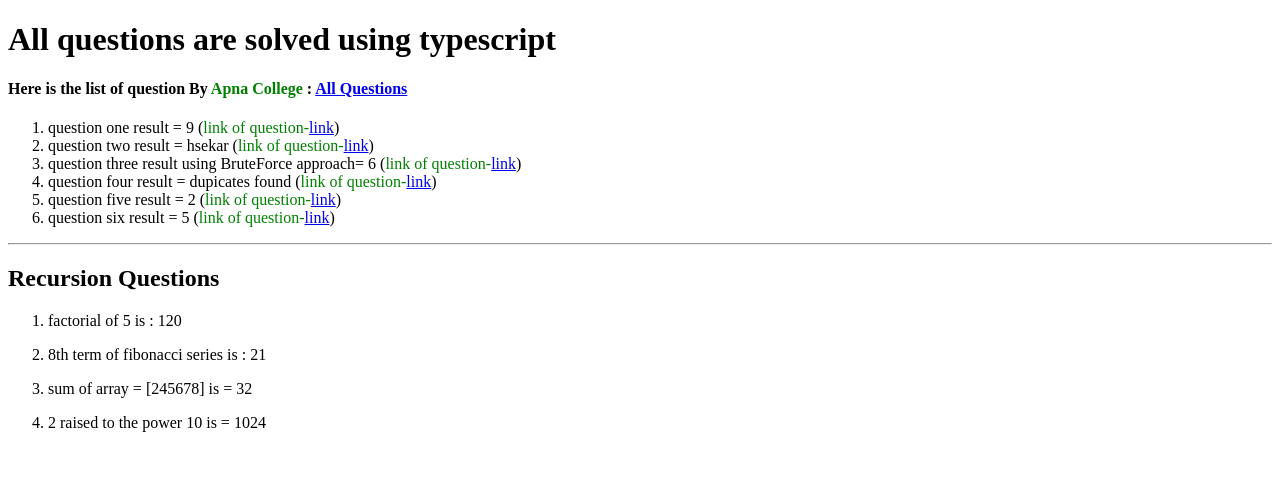
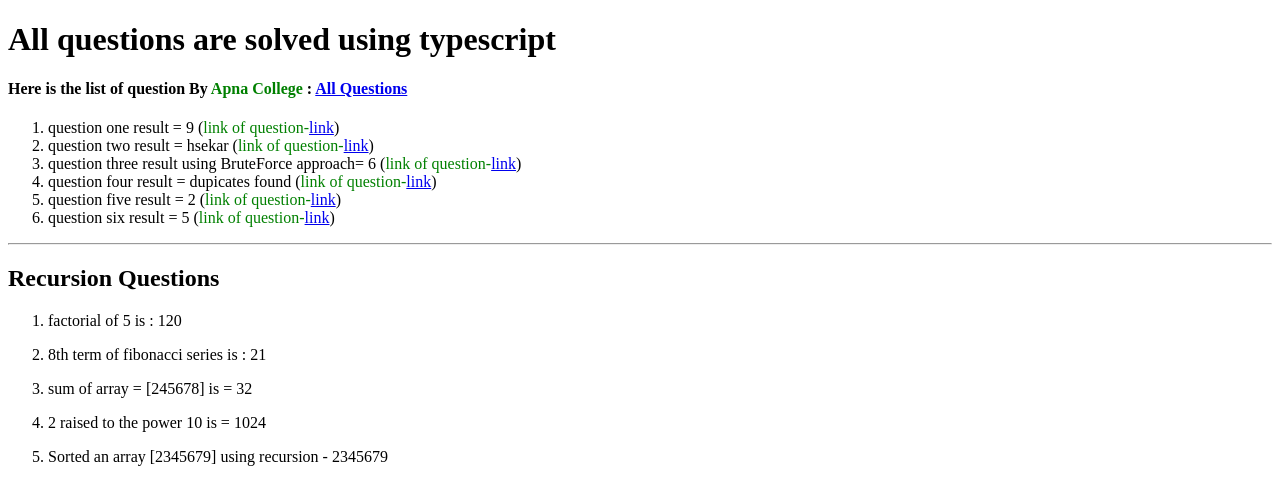
Before and after one commit to XI4507/codepractice, a React (Create React App) app: page / in a window 1280 px wide. Shown: the top 504 px of the page. Built offline with nearby package versions, Linux system fonts and the light colour scheme.

Commit message:
sorted an array using recursion

```diff
--- a/src/App.tsx
+++ b/src/App.tsx
@@ -4,6 +4,7 @@ import QueFour from "./components/queFour";
 import QueOne from "./components/queOne";
 import QueThree from "./components/queThree";
 import QueTwo from "./components/queTwo";
+import RecFive from "./recursion/RecFive";
 import RecFour from "./recursion/RecFour";
 import RecThree from "./recursion/RecThree";
 import RecOne from "./recursion/recOne";
@@ -55,6 +56,9 @@ const App = () => {
         <li>
           <RecFour/>
         </li>
+        <li>
+          <RecFive/>
+        </li>
       </ol>
     </div>
   );
--- /dev/null
+++ b/src/recursion/RecFive.tsx
@@ -0,0 +1,37 @@
+//sorted an array using recursion
+
+import React from "react";
+
+function insert(arr: number[], temp: number): number[] {
+  let i = arr.length - 1;
+  while (i >= 0 && arr[i] > temp) {
+    arr[i + 1] = arr[i];
+    i--;
+  }
+  arr[i + 1] = temp;
+  return arr;
+}
+
+function sort(arr: number[]): number[] {
+  if (arr.length === 1) {
+    return arr;
+  }
+  const temp: number = arr.pop()!;
+  arr = sort(arr);
+  arr = insert(arr, temp);
+  return arr;
+}
+
+const RecFive = () => {
+  const arr: number[] = [2, 3, 7, 6, 4, 5, 9];
+  const res = sort(arr);
+  return (
+    <div>
+      <p>
+        Sorted an array [{arr}] using recursion - {res}
+      </p>
+    </div>
+  );
+};
+
+export default RecFive;
```
